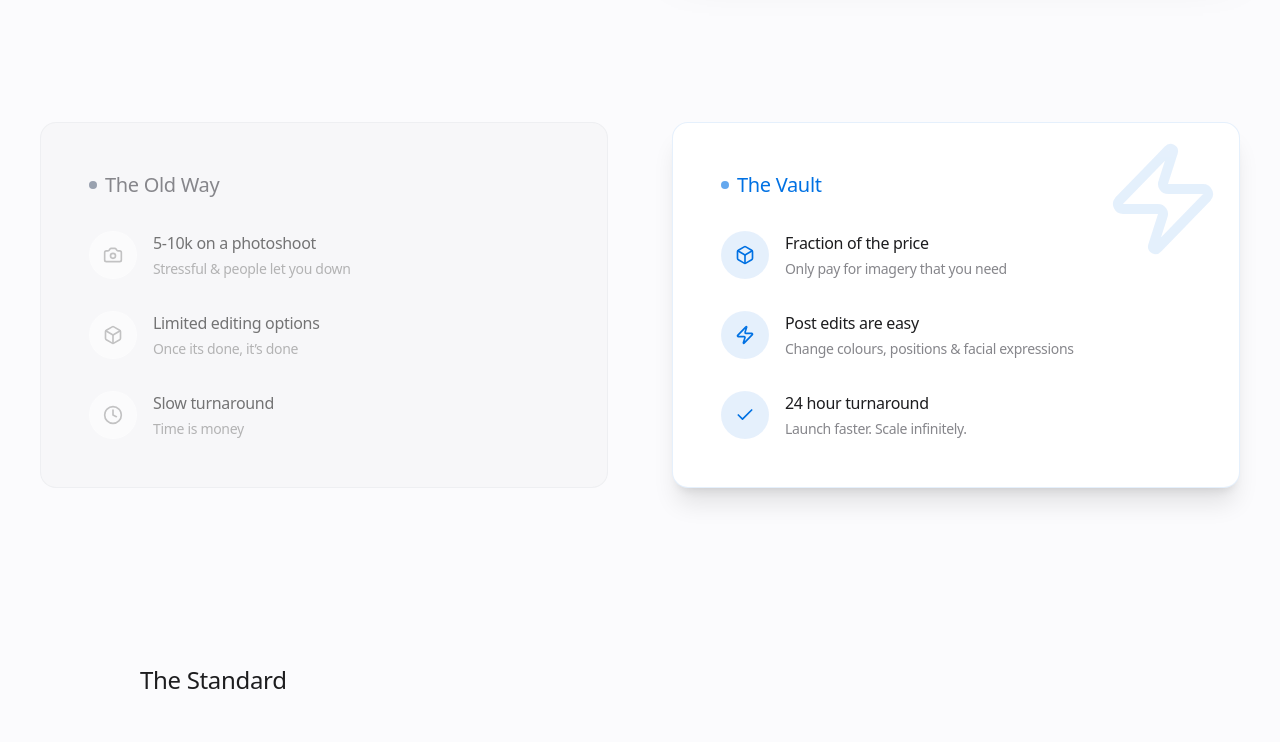
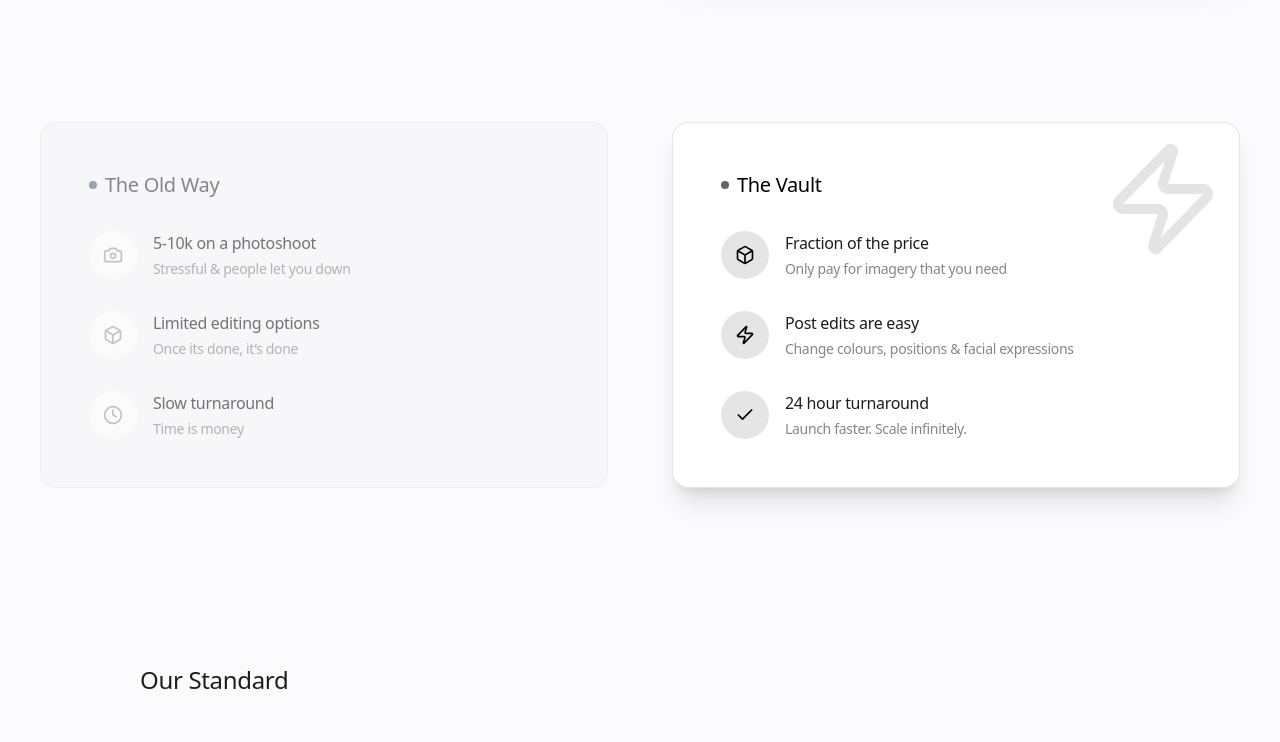
Before and after one commit to stevenshelley58-afk/redner-vault, a Next.js app: page / in a window 1280 px wide. Shown: the part 860-1602 px from the top of the page. Built offline with nearby package versions, Linux system fonts and the light colour scheme.

Commit message:
Update PainContrast colors to black and include recent changes

```diff
--- a/components/Hero.tsx
+++ b/components/Hero.tsx
@@ -22,7 +22,7 @@ export default function Hero() {
                     <div className="aspect-[4/5] w-full bg-surface rounded-sm overflow-hidden relative shadow-2xl">
                         <TactileReveal
                             // Before: Generated "Bad" photo of t-shirt on rack
-                            beforeImage="/images/hero-before.png"
+                            beforeImage="/images/hero-before-new.jpg"
                             // After: Generated "Amazing" lifestyle city shot
                             afterImage="/images/hero-after.png"
                             priority={true}
--- a/components/PainContrast.tsx
+++ b/components/PainContrast.tsx
@@ -47,19 +47,19 @@ export default function PainContrast() {
                     </div>
 
                     {/* The Vault - Premium/Good */}
-                    <div className="bg-white p-8 md:p-12 rounded-2xl shadow-xl border border-accent/10 relative overflow-hidden group">
+                    <div className="bg-white p-8 md:p-12 rounded-2xl shadow-xl border border-black/10 relative overflow-hidden group">
                         <div className="absolute top-0 right-0 p-4 opacity-10 group-hover:opacity-20 transition-opacity">
-                            <Zap size={120} className="text-accent" />
+                            <Zap size={120} className="text-black" />
                         </div>
 
-                        <h2 className="text-xl font-medium text-accent mb-8 flex items-center gap-2">
-                            <span className="w-2 h-2 rounded-full bg-accent animate-pulse"></span>
+                        <h2 className="text-xl font-medium text-black mb-8 flex items-center gap-2">
+                            <span className="w-2 h-2 rounded-full bg-black animate-pulse"></span>
                             The Vault
                         </h2>
 
                         <div className="space-y-8 relative z-10">
                             <div className="flex gap-4">
-                                <div className="w-12 h-12 rounded-full bg-accent/10 flex items-center justify-center shrink-0 text-accent">
+                                <div className="w-12 h-12 rounded-full bg-black/10 flex items-center justify-center shrink-0 text-black">
                                     <Box size={20} />
                                 </div>
                                 <div>
@@ -69,7 +69,7 @@ export default function PainContrast() {
                             </div>
 
                             <div className="flex gap-4">
-                                <div className="w-12 h-12 rounded-full bg-accent/10 flex items-center justify-center shrink-0 text-accent">
+                                <div className="w-12 h-12 rounded-full bg-black/10 flex items-center justify-center shrink-0 text-black">
                                     <Zap size={20} />
                                 </div>
                                 <div>
@@ -79,7 +79,7 @@ export default function PainContrast() {
                             </div>
 
                             <div className="flex gap-4">
-                                <div className="w-12 h-12 rounded-full bg-accent/10 flex items-center justify-center shrink-0 text-accent">
+                                <div className="w-12 h-12 rounded-full bg-black/10 flex items-center justify-center shrink-0 text-black">
                                     <Check size={20} />
                                 </div>
                                 <div>
--- a/components/ProofWall.tsx
+++ b/components/ProofWall.tsx
@@ -28,7 +28,7 @@ export default function ProofWall() {
     return (
         <section className="py-20 px-6 md:px-0">
             <div className="max-w-[1200px] mx-auto w-full">
-                <h2 className="text-2xl font-medium text-text-ink mb-12 md:pl-[8.33%]">The Standard</h2>
+                <h2 className="text-2xl font-medium text-text-ink mb-12 md:pl-[8.33%]">Our Standard</h2>
 
                 <div className="grid grid-cols-4 md:grid-cols-12 gap-8">
                     {examples.map((item) => (
```
Also changed, not shown: public/images/hero-before-new.jpg (added).
